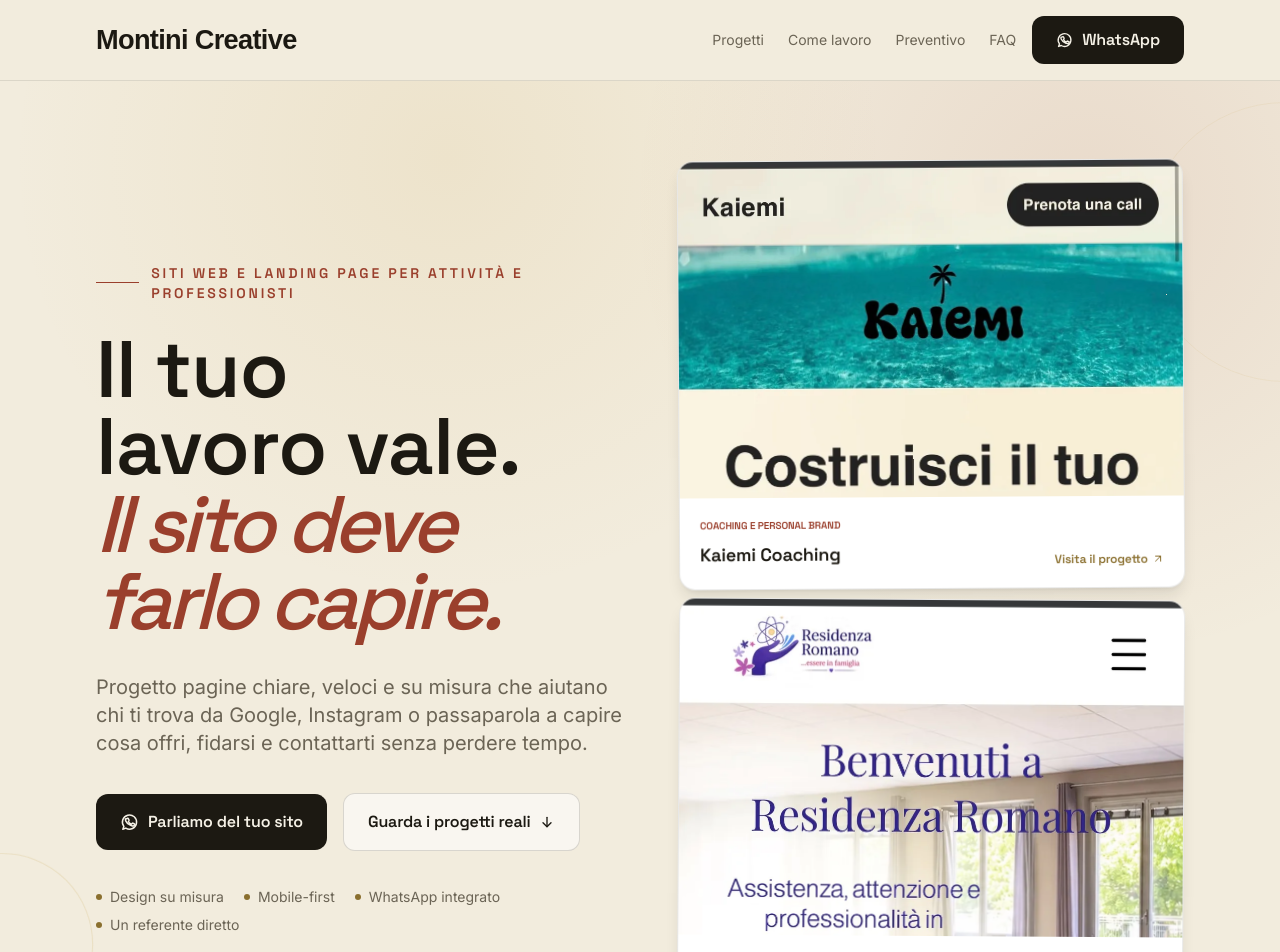
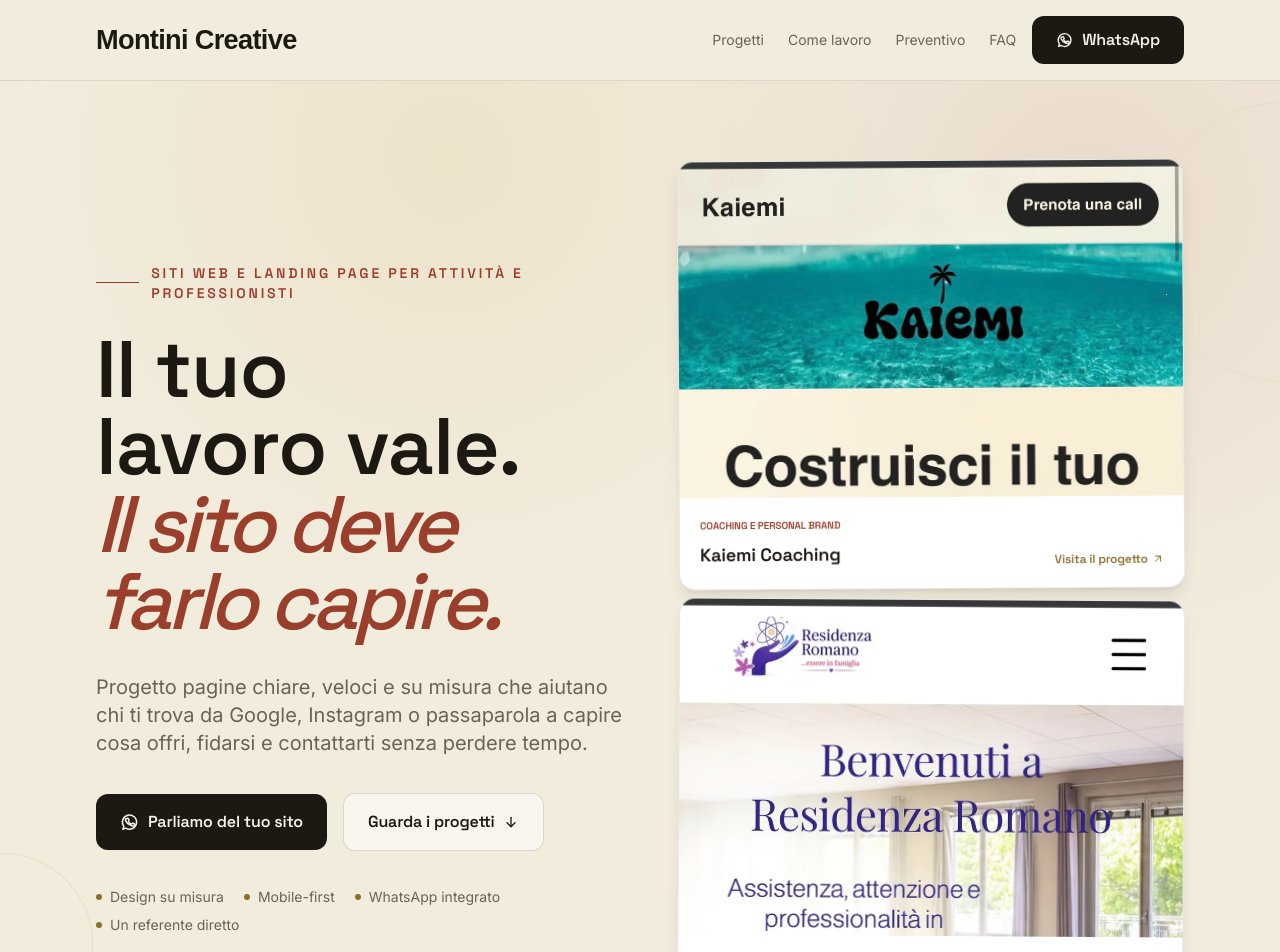
Before and after one commit to lucamontinipv-boop/Web-studio-design, a Next.js app: page / in a window 1280 px wide. Shown: the top 952 px of the page. Built offline with nearby package versions, Linux system fonts and the light colour scheme.

Commit message:
Aggiornata Hero

```diff
--- a/data/content.ts
+++ b/data/content.ts
@@ -15,7 +15,7 @@
   subtitle:
     "Progetto pagine chiare, veloci e su misura che aiutano chi ti trova da Google, Instagram o passaparola a capire cosa offri, fidarsi e contattarti senza perdere tempo.",
   ctaPrimary: "Parliamo del tuo sito",
-  ctaSecondary: "Guarda i progetti reali",
+  ctaSecondary: "Guarda i progetti",
   proof: ["Design su misura", "Mobile-first", "WhatsApp integrato", "Un referente diretto"],
   previews: [
     {
```
